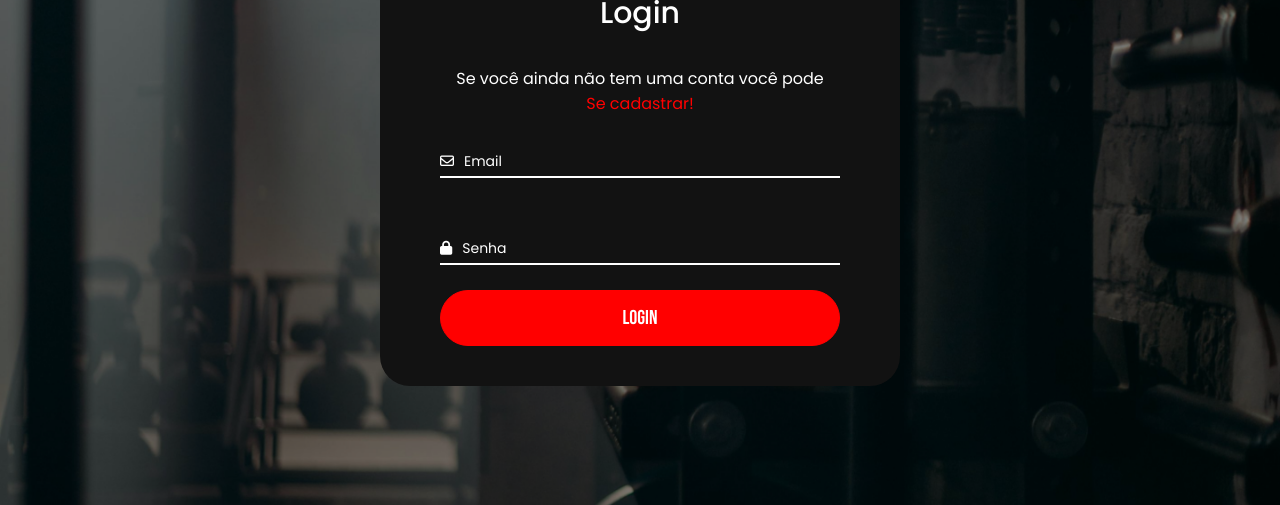
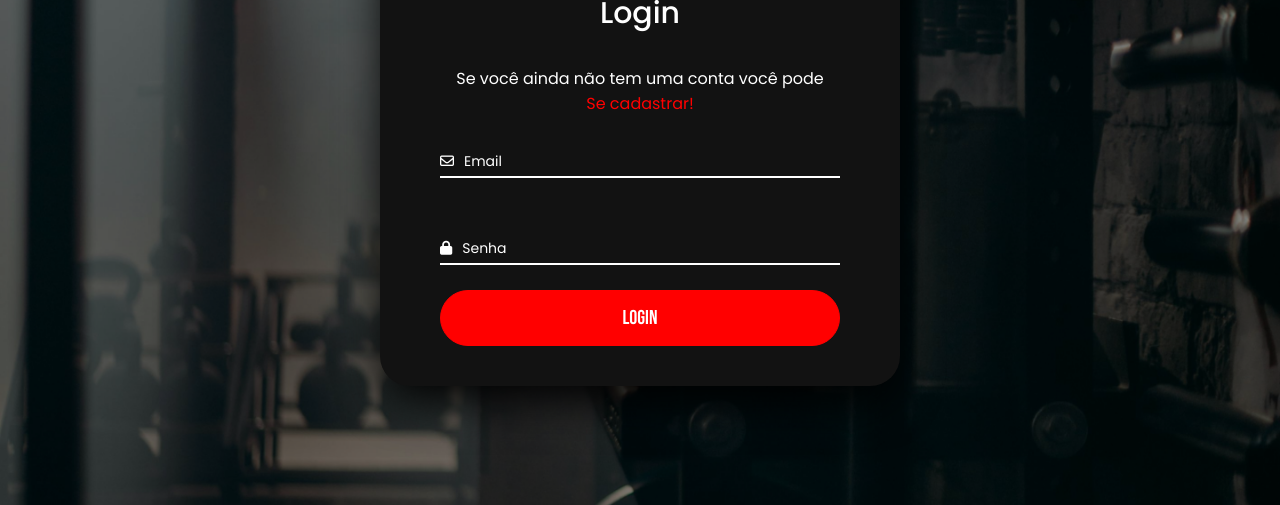
Before and after one commit to GustavoRizerioDev/Projeto-Individual, a plain HTML site: page public/login.html in a window 1280 px wide. Shown: the part 295-800 px from the top of the page. Drawn offline with Linux system fonts and the light colour scheme.

Commit message:
adicionando box shadow no container de login e cadastro

```diff
--- a/public/css/login/login.css
+++ b/public/css/login/login.css
@@ -10,6 +10,8 @@
   align-items: center;
   justify-content: center;
   flex-direction: column;
+
+
 }
 
 .login-logo {
@@ -27,6 +29,7 @@
 
   max-width: 500px;
   border-radius: 30px;
+  box-shadow: -2px 20px 46px -6px rgba(0,0,0,1);
   background: var(--pretoBg);
 }
 
```
